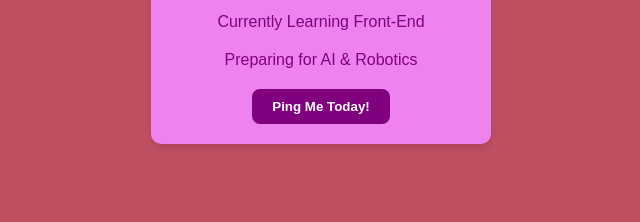
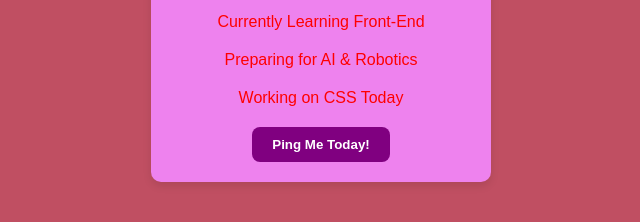
Before and after one commit to sidraanl-08/myselfstudie, a plain HTML site: page my css projects/index.html in a window 1280 px wide. Shown: the part 242-464 px from the top of the page, without its empty margins (319-959 px from the left). Drawn offline with Linux system fonts and the light colour scheme.

Commit message:
my profile card commit2

```diff
--- a/my css projects/index.html
+++ b/my css projects/index.html
@@ -12,6 +12,7 @@
             <h2>SIDRA</h2>
             <p>Currently Learning Front-End</p>
             <p>Preparing for AI & Robotics</p>
+            <p>Working on CSS Today</p>
             <button>Ping Me Today!</button>
         </div>
     </body>
--- a/my css projects/styles.css
+++ b/my css projects/styles.css
@@ -34,6 +34,11 @@ body {
     margin-bottom: 20px;
 }
 
+.card p {
+    color: red;
+    font-size: 16px;
+    margin-bottom: 20px;
+}
 .card button {
     background-color: purple;
     color: white;
```
